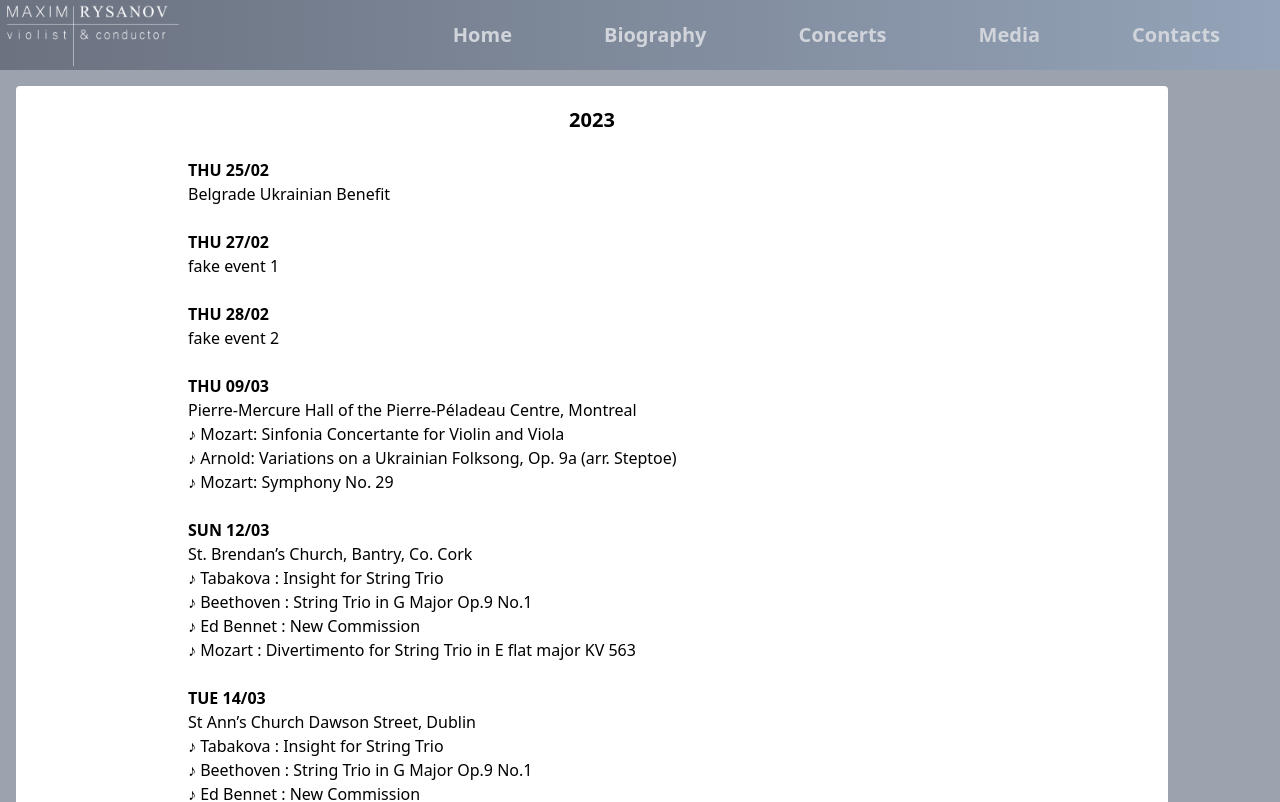
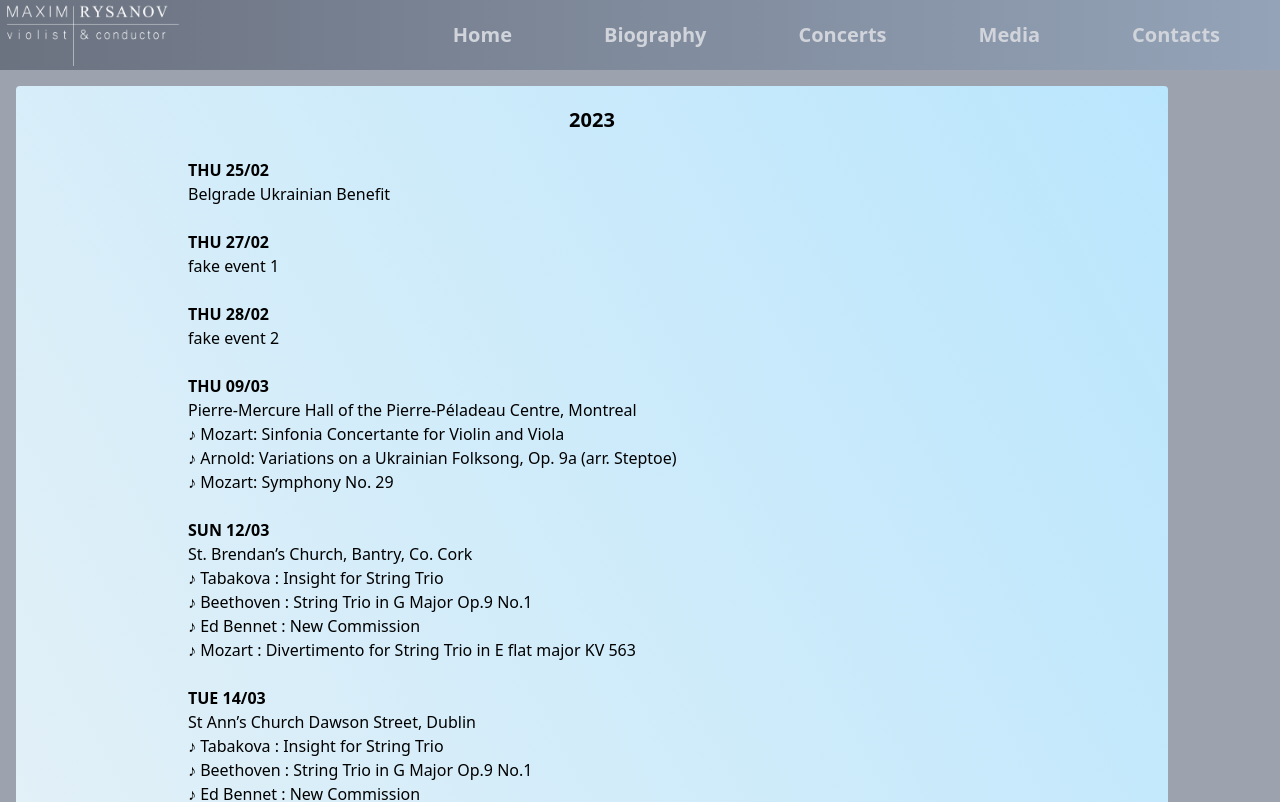
Before and after one commit to vladyslavt97/Maxim-Rysanov, a Next.js app: page /concerts in a window 1280 px wide. Shown: the top 802 px of the page. Built offline with nearby package versions, Linux system fonts and the light colour scheme.

Commit message:
background-blue-white

```diff
--- a/components/HomePage.tsx
+++ b/components/HomePage.tsx
@@ -5,7 +5,7 @@ type Props = {}
 
 export default function HomePage({}: Props) {
   return (
-    <div className='absolute top-[70px] bg-white w-[90vw] h-[85vh] m-[2.5vh] rounded'>
+    <div className='absolute top-[70px] bg-gradient-to-tr from-neutral-100 to-sky-200 w-[90vw] h-[85vh] m-[2.5vh] rounded'>
         <div className='absolute top-[10%] flex justify-center items-start h-[70vh] text-gray-800 flex-col text-sm md:text-md z-30 md:text-2xl md:ml-[12%]'>
             <p className='italic w-[45%] sm:w-[50%] p-5'>
                 &quot;The colours and contrasts that Rysanov manages to extract from the orchestra are truly fabulous!&quot;
--- a/pages/bio.tsx
+++ b/pages/bio.tsx
@@ -7,7 +7,7 @@ export default function bio({}: Props) {
   return (
     <div className='h-full bg-gray-400'>
         <Header />
-        <div className='absolute top-[82px] flex flex-col justify-center items-center mx-4 p-5 lg:mr-[50%] lg:ml-[10%] pt-10 pb-20 text-black bg-white rounded'>
+        <div className='absolute top-[82px] flex flex-col justify-center items-center mx-4 p-5 lg:mr-[50%] lg:ml-[10%] pt-10 pb-20 text-black bg-gradient-to-tr from-neutral-100 to-sky-200 rounded'>
             <div className='flex justify-center items-center'>
               <h1 className='font-bold text-xl m-5 text-black'>Biography</h1>
             </div>
--- a/pages/concerts.tsx
+++ b/pages/concerts.tsx
@@ -25,7 +25,7 @@ export default function Concerts({}: Props) {
   return (
     <div className=''>
       <Header/>
-      <div className='bg-white w-[90vw] m-4 absolute top-[70px] rounded text-black'>
+      <div className='bg-gradient-to-tr from-neutral-100 to-sky-200 w-[90vw] m-4 absolute top-[70px] rounded text-black'>
         <div className='flex justify-center items-center pt-5'>
           <h1 className='font-bold text-xl'>2023</h1>
         </div>
--- a/pages/contacts.tsx
+++ b/pages/contacts.tsx
@@ -7,7 +7,7 @@ export default function Contacts({}: Props) {
   return (
     <div className='h-full'>
         <Header />
-        <div className='m-4 absolute top-[74px] w-[91vw] h-[116vh] bg-white text-black rounded'>
+        <div className='m-4 absolute top-[74px] w-[91vw] h-[116vh] bg-gradient-to-tr from-neutral-100 to-sky-200 text-black rounded'>
             <div className='flex items-center justify-center'>
                 <h1 className='font-bold text-2xl pt-5'>Contacts</h1>
             </div>
```
